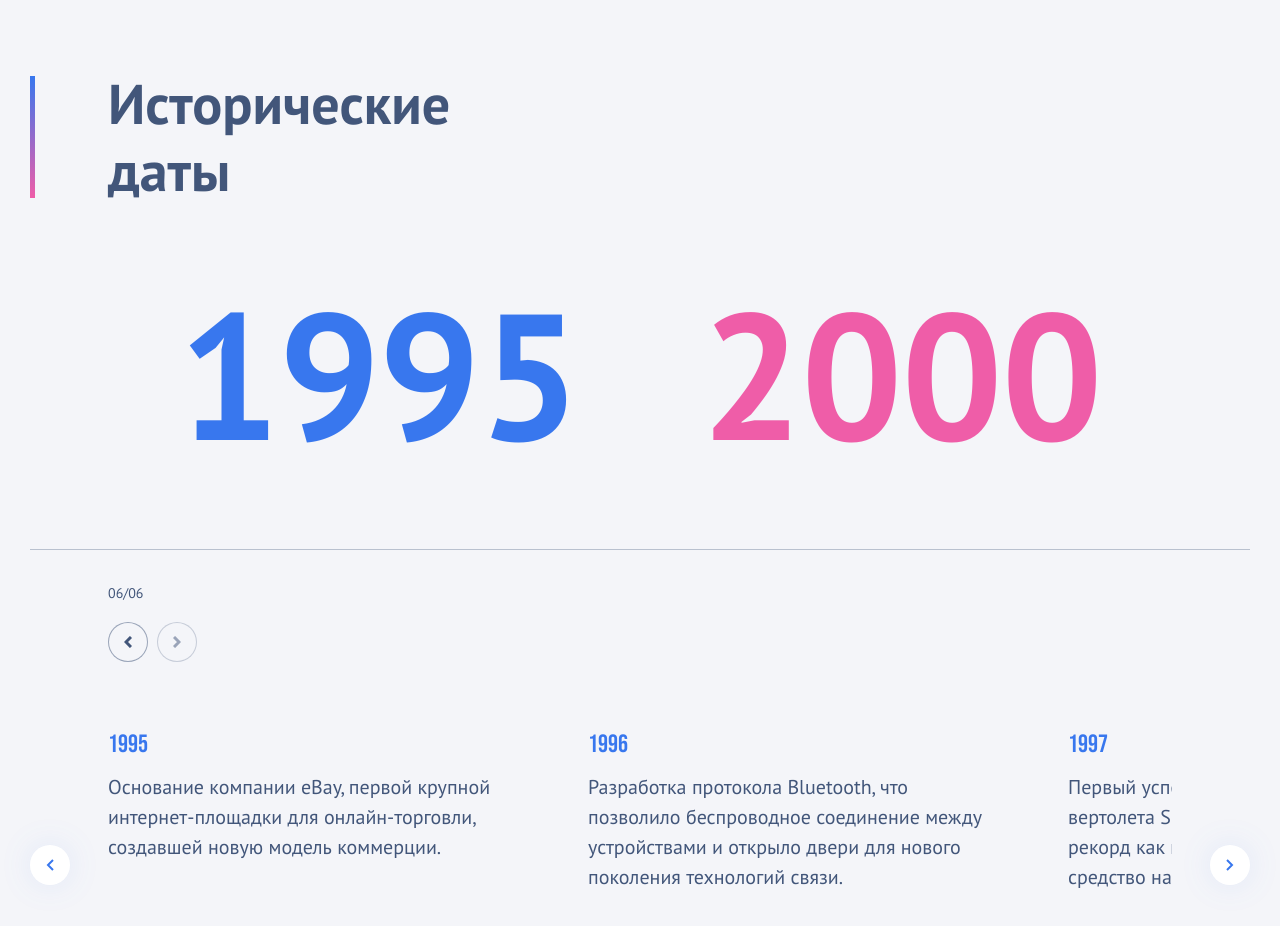
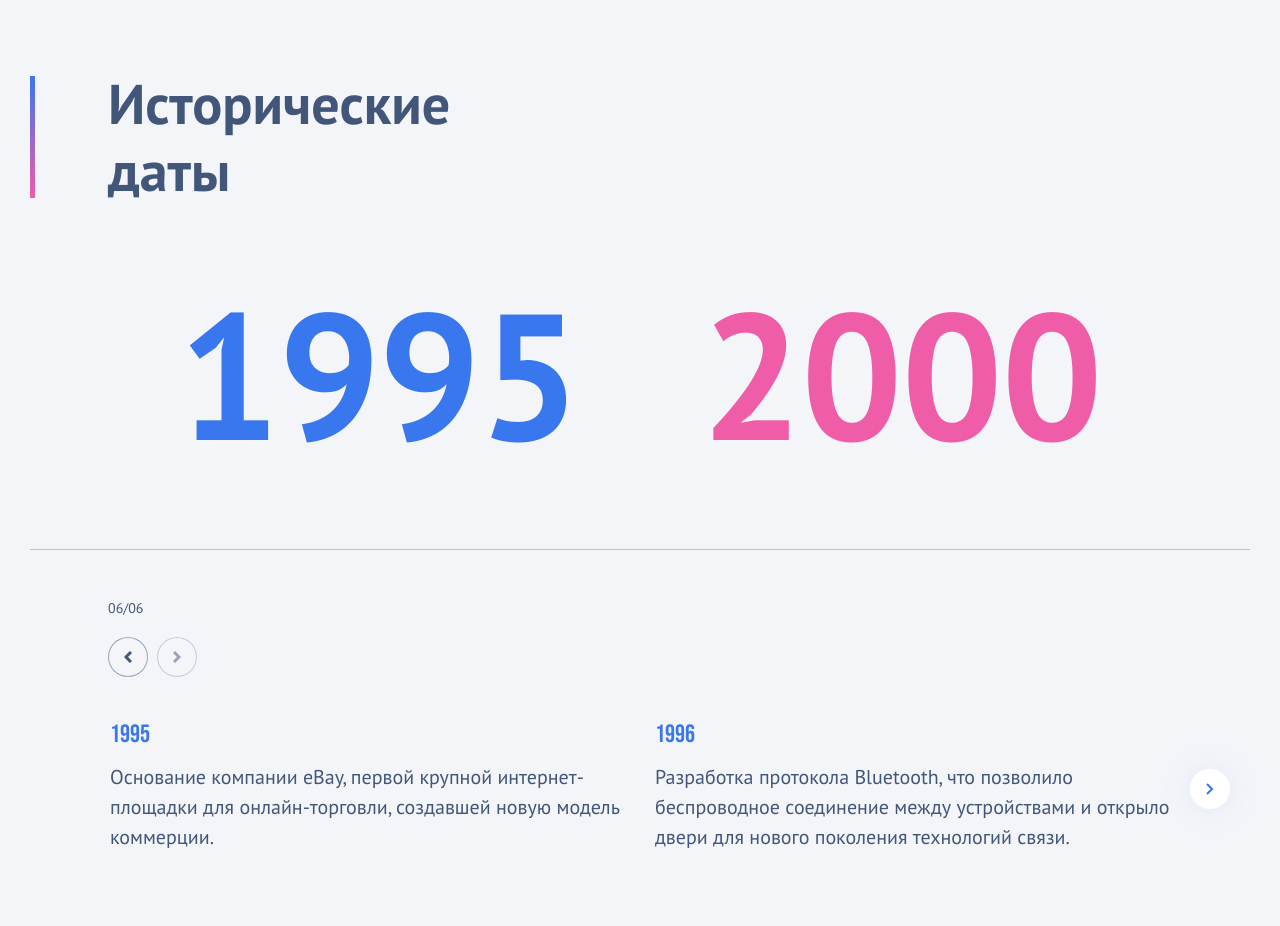
Before and after one commit to Whittun/historical-dates, a React (Create React App) app: page / in a window 1280 px wide. Shown: the top 926 px of the page. After the commit the page ends 895 px from the top, so only its background shows below. Built offline with nearby package versions, Linux system fonts and the light colour scheme.

Commit message:
feat: add slider functionality

```diff
--- a/package.json
+++ b/package.json
@@ -10,6 +10,7 @@
     "react": "^18.2.0",
     "react-dom": "^18.2.0",
     "react-scripts": "5.0.1",
+    "swiper": "^10.2.0",
     "web-vitals": "^2.1.4"
   },
   "scripts": {
--- a/src/components/Slider/Slider.js
+++ b/src/components/Slider/Slider.js
@@ -1,9 +1,91 @@
 import articles from "../../data/articles.json";
+import { Swiper, SwiperSlide } from "swiper/react";
+
+import { useSwiper } from "swiper/react";
+
+import "swiper/scss";
+import "swiper/scss/free-mode";
+import "swiper/css/bundle";
+
+import { FreeMode, Navigation} from 'swiper/modules';
 
 function Slider() {
+
+  const swiper = useSwiper();
+
   return (
     <section className="slider">
       <div className="slider__article-wrapper">
+        <Swiper wrapperClass="slider__article-list" wrapperTag="ul"
+          slidesPerView={1.58}
+          spaceBetween={30}
+          freeMode={true}
+          navigation={{
+            nextEl: ".slider__article-control--next",
+            prevEl: ".slider__article-control--back",
+          }}
+          modules={[FreeMode, Navigation]}
+          onSlideChange={() => console.log('slide change')}
+          onSwiper={(swiper) => console.log(swiper)}
+          breakpoints={{
+            900: {
+              slidesPerView: 2,
+            },
+            1300: {
+              slidesPerView: 3,
+              spaceBetween: 90,
+            },
+          }}
+        >
+          {articles[0].texts.map((item) =>
+            <SwiperSlide className="slider__article-item" tag="li">
+              <p className="slider__year">{item.date}</p>
+              <p className="slider__text">{item.text}</p>
+            </SwiperSlide>
+          )}
+        </Swiper>
+        <button className="slider__article-control slider__article-control--back"></button>
+        <button className="slider__article-control slider__article-control--next"></button>
+      </div>
+      <div className="slider__controls">
+          <div className="slider__topic-switching-wrapper">
+            <p className="slider__number">
+              06/06
+            </p>
+            <ul className="slider__topic-switching-list">
+              <li className="slider__topic-switching-item">
+                <button className="slider__topic-switching-button"></button>
+              </li>
+              <li className="slider__topic-switching-item">
+                <button className="slider__topic-switching-button slider__topic-switching-button--inactive"></button>
+              </li>
+            </ul>
+          </div>
+          <ul className="slider__pagination-list">
+            <li className="slider__pagination-item">
+              <button className="slider__pagination-button"></button>
+            </li>
+            <li className="slider__pagination-item">
+              <button className="slider__pagination-button"></button>
+            </li>
+            <li className="slider__pagination-item">
+              <button className="slider__pagination-button"></button>
+            </li>
+            <li className="slider__pagination-item">
+              <button className="slider__pagination-button"></button>
+            </li>
+            <li className="slider__pagination-item">
+              <button className="slider__pagination-button"></button>
+            </li>
+            <li className="slider__pagination-item">
+              <button className="slider__pagination-button slider__pagination-button--active"></button>
+            </li>
+          </ul>
+        </div>
+    </section>
+    /*
+      <section className="slider">
+
           <ul className="slider__article-list">
             {articles[0].texts.map((item) =>
               <li className="slider__article-item">
@@ -51,6 +133,7 @@ function Slider() {
           </ul>
         </div>
       </section>
+    */
   )
 }
 
--- a/src/components/Slider/Slider.scss
+++ b/src/components/Slider/Slider.scss
@@ -1,4 +1,5 @@
 .slider {
+  padding-top: 15px;
   padding-bottom: 13px;
 
   @media (min-width: 500px) {
@@ -8,6 +9,8 @@
 
   .slider__article-wrapper {
     position: relative;
+
+    overflow: visible;
 
     @media (min-width: 500px) {
       order: 2;
@@ -22,48 +25,13 @@
     }
 
     @media (min-width: 1100px) {
-      padding: 0 78px;
-    }
-
-    .slider__article-control {
-      display: none;
-
-      @media (min-width: 1100px) {
-        position: absolute;
-        left: 0;
-        top: 44px;
-        bottom: 0;
-
-        display: block;
-        width: 40px;
-        height: 40px;
-        margin: auto 0;
-
-        background-color: #ffffff;
-        background-image: url("slider-control.svg");
-        background-repeat: no-repeat;
-        background-position: center;
-        border: none;
-        border-radius: 50%;
-        filter: drop-shadow(0px 0px 15px $shadow-color);
-
-        &:first-of-type {
-          transform: rotate(180deg);
-        }
-
-        &:last-of-type {
-          left: auto;
-          right: 0;
-        }
-      }
+      padding: 0 80px;
     }
 
     .slider__article-list {
       display: flex;
       margin-top: 3px;
-      margin-bottom: 50px;
       padding: 0;
-      gap: 25px;
 
       list-style: none;
 
@@ -75,28 +43,16 @@
         margin-top: 40px;
       }
 
-      @media (min-width: 1000px) {
-        gap: 80px;
-      }
-
-      @media (min-width: 1100px) {
-        overflow: hidden;
-      }
-
       .slider__article-item {
-        flex: 1 1 auto;
         min-width: 166px;
 
         @media (min-width: 600px) {
           min-width: 300px;
         }
 
-        @media (min-width: 1000px) {
-          min-width: 400px;
-        }
-
         .slider__year {
           margin-bottom: 12px;
+          margin-top: 0;
 
           font-family: 'Bebas Neue', sans-serif;
           font-size: 16px;
@@ -109,6 +65,7 @@
 
         .slider__text {
           margin-top: 0;
+          margin-bottom: 0;
 
           font-size: 14px;
           color: $text-color;
@@ -124,6 +81,57 @@
           }
         }
       }
+    }
+
+    .slider__article-control {
+      position: absolute;
+      top: 90px;
+      right: 20px;
+
+      display: none;
+      width: 40px;
+      height: 40px;
+      margin: auto 0;
+
+      background-color: #ffffff;
+      background-image: url("slider-control.svg");
+      background-repeat: no-repeat;
+      background-position: center;
+      border: none;
+      border-radius: 50%;
+      filter: drop-shadow(0px 0px 15px $shadow-color);
+
+      &::after {
+        display: none;
+      }
+
+      &--back {
+        left: 20px;
+
+        transform: rotate(180deg);
+      }
+
+      @media (min-width: 900px) {
+        display: block;
+
+        right: 0;
+
+        &--back {
+          left: 0;
+        }
+      }
+
+      @media (min-width: 1100px) {
+        right: 20px;
+
+        &--back {
+          left: 20px;
+        }
+      }
+    }
+
+    .swiper-button-disabled {
+      display: none;
     }
   }
 
```
Also changed, not shown: 1 other file (tests, documents, lock files or other folders). Lines whose indentation alone changed are shown as unchanged.
